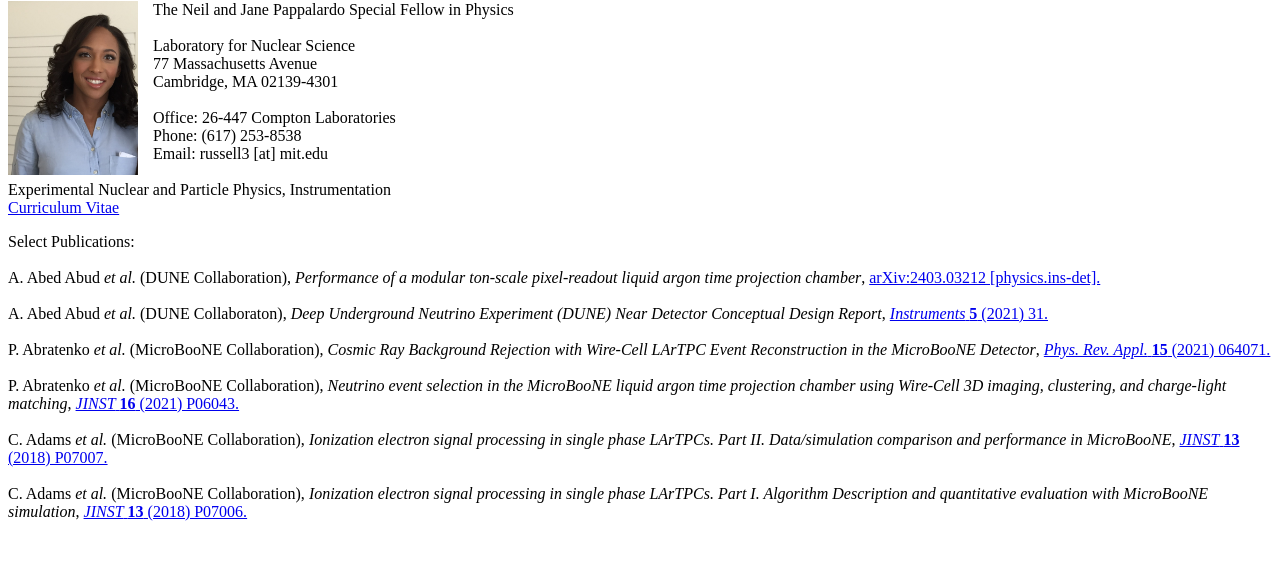
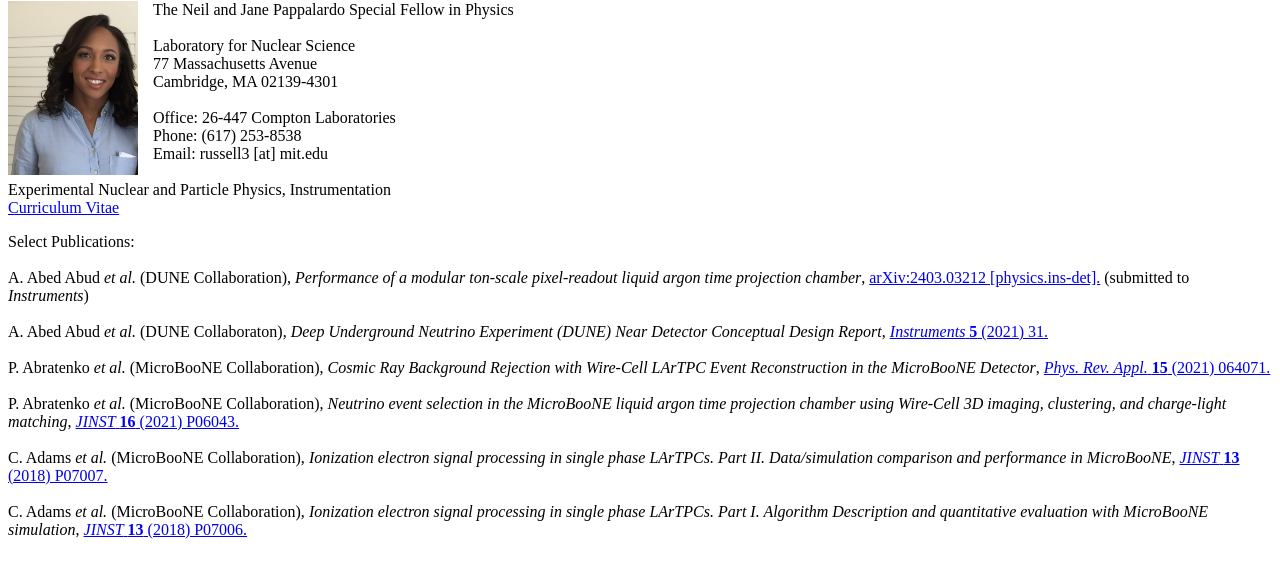
Before and after one commit to russellphysics/russellphysics.github.io, a plain HTML site: page index.html in a window 1280 px wide. Shown: the part 79-656 px from the top of the page. Drawn offline with Linux system fonts and the light colour scheme.

Commit message:
mod0 paper to instruments

```diff
--- a/index.html
+++ b/index.html
@@ -31,7 +31,7 @@
       <p></p>
       Select Publications:</br>
       </br>
-      A. Abed Abud <em>et al.</em> (DUNE Collaboration), <em>Performance of a modular ton-scale pixel-readout liquid argon time projection chamber</em>, <a href="https://arxiv.org/abs/2403.03212">arXiv:2403.03212 [physics.ins-det].</a></br>
+      A. Abed Abud <em>et al.</em> (DUNE Collaboration), <em>Performance of a modular ton-scale pixel-readout liquid argon time projection chamber</em>, <a href="https://arxiv.org/abs/2403.03212">arXiv:2403.03212 [physics.ins-det].</a> (submitted to <em>Instruments</em>)</br>
       </br>
       A. Abed Abud <em>et al.</em> (DUNE Collaboraton), <em>Deep Underground Neutrino Experiment (DUNE) Near Detector Conceptual Design Report</em>, <a href="https://www.mdpi.com/2410-390X/5/4/31"><em>Instruments</em> <b>5</b> (2021) 31.</a></br>
       </br>
```
